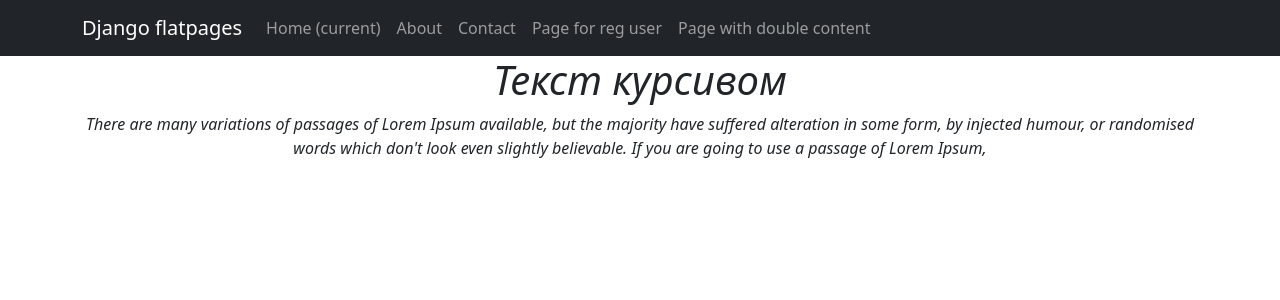
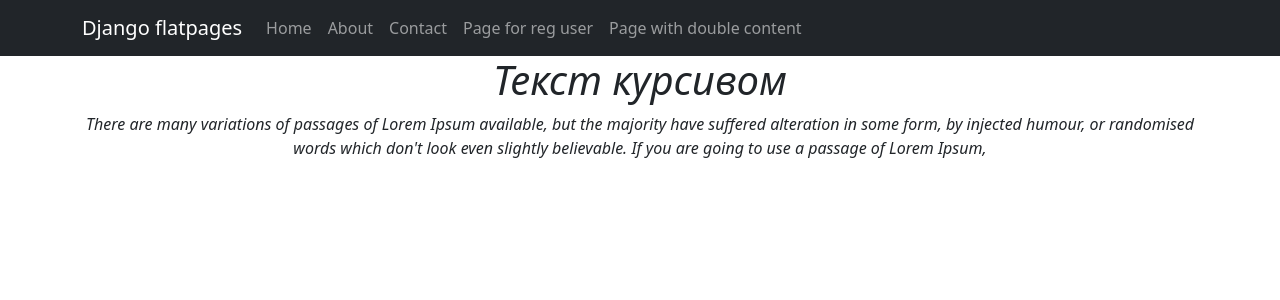
Before and after one commit to rom38/rom38-skf, a Django app: page / in a window 1280 px wide. Shown: the top 300 px of the page. Run offline with Django 4.2, Linux system fonts and the light colour scheme; data comes from the database, SQL or seed files in the repository; some libraries are stand-ins or nearby versions.

Commit message:
remove "current"

```diff
--- a/d1_project/templates/flatpages/default.html
+++ b/d1_project/templates/flatpages/default.html
@@ -26,7 +26,6 @@
                     <ul class="navbar-nav ml-auto">
                         <li class="nav-item active">
                             <a class="nav-link" href="/">Home
-                                <span class="sr-only">(current)</span>
                             </a>
                         </li>
                         <li class="nav-item">
```
